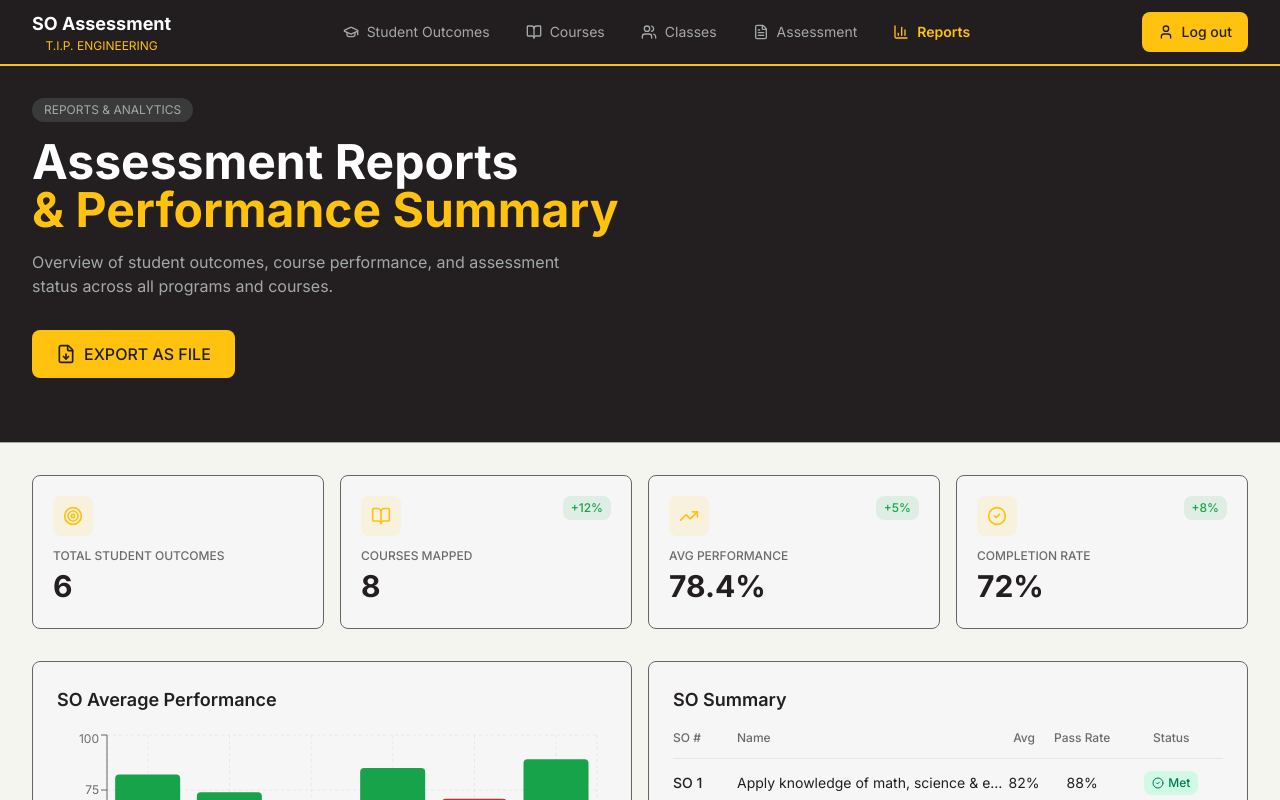
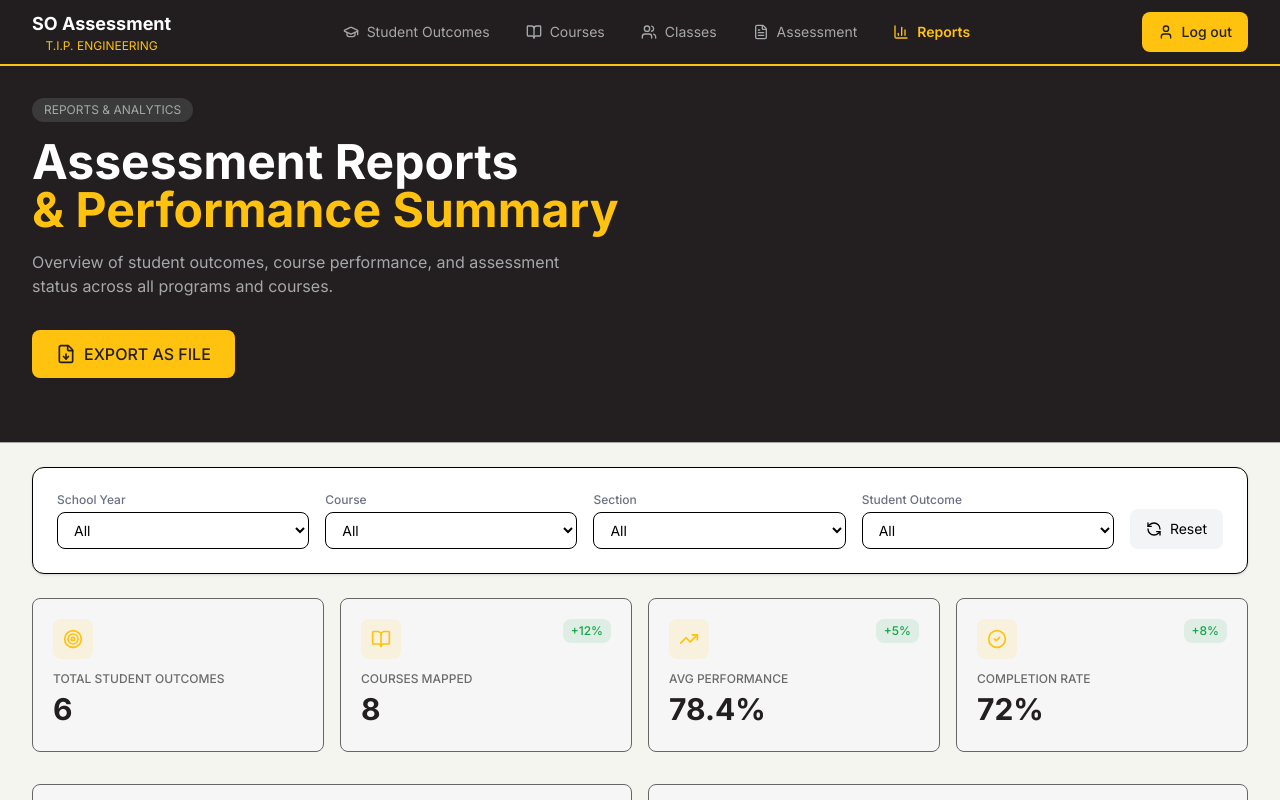
Before and after one commit to mrabaajr/Students-Outcomes-Assessment-System, a React (Vite) app in the folder frontend/: page /programchair/reports in a window 1280 px wide. Shown: the top 800 px of the page. Built offline with nearby package versions, Linux system fonts and the light colour scheme; sample sign-in values are in the browser's storage.

Commit message:
REPORTS AND SUMMARY PAGE FILTERS

```diff
--- /dev/null
+++ b/frontend/src/components/reports/reportsfilter.jsx
@@ -0,0 +1,104 @@
+import { RefreshCcw } from "lucide-react";
+
+export default function ReportsFilter({ filters, setFilters }) {
+
+  const handleChange = (e) => {
+    const { name, value } = e.target;
+    setFilters(prev => ({
+      ...prev,
+      [name]: value
+    }));
+  };
+
+  const handleReset = () => {
+    setFilters({
+      schoolYear: "",
+      course: "",
+      section: "",
+      outcome: ""
+    });
+  };
+
+  return (
+    <div className="bg-white rounded-xl shadow-sm border p-4 sm:p-6">
+      <div className="flex flex-col lg:flex-row lg:items-end gap-4">
+
+        {/* School Year */}
+        <div className="flex flex-col w-full lg:w-1/4">
+          <label className="text-xs font-medium text-gray-500 mb-1">
+            School Year
+          </label>
+          <select
+            name="schoolYear"
+            value={filters.schoolYear}
+            onChange={handleChange}
+            className="border rounded-lg px-3 py-2 text-sm"
+          >
+            <option value="">All</option>
+            <option value="2024-2025">2024-2025</option>
+            <option value="2023-2024">2023-2024</option>
+          </select>
+        </div>
+
+        {/* Course */}
+        <div className="flex flex-col w-full lg:w-1/4">
+          <label className="text-xs font-medium text-gray-500 mb-1">
+            Course
+          </label>
+          <select
+            name="course"
+            value={filters.course}
+            onChange={handleChange}
+            className="border rounded-lg px-3 py-2 text-sm"
+          >
+            <option value="">All</option>
+            <option value="CPE205A">CPE205A</option>
+            <option value="CPE301">CPE301</option>
+          </select>
+        </div>
+
+        {/* Section */}
+        <div className="flex flex-col w-full lg:w-1/4">
+          <label className="text-xs font-medium text-gray-500 mb-1">
+            Section
+          </label>
+          <select
+            name="section"
+            value={filters.section}
+            onChange={handleChange}
+            className="border rounded-lg px-3 py-2 text-sm"
+          >
+            <option value="">All</option>
+            <option value="CPE31S2">CPE31S2</option>
+          </select>
+        </div>
+
+        {/* Student Outcome */}
+        <div className="flex flex-col w-full lg:w-1/4">
+          <label className="text-xs font-medium text-gray-500 mb-1">
+            Student Outcome
+          </label>
+          <select
+            name="outcome"
+            value={filters.outcome}
+            onChange={handleChange}
+            className="border rounded-lg px-3 py-2 text-sm"
+          >
+            <option value="">All</option>
+            <option value="SO1">SO1</option>
+            <option value="SO2">SO2</option>
+          </select>
+        </div>
+
+        {/* Reset Button */}
+        <button
+          onClick={handleReset}
+          className="flex items-center gap-2 text-sm bg-gray-100 hover:bg-gray-200 px-4 py-2 rounded-lg"
+        >
+          <RefreshCcw className="w-4 h-4" />
+          Reset
+        </button>
+      </div>
+    </div>
+  );
+}
--- a/frontend/src/pages/programchair/Reports.jsx
+++ b/frontend/src/pages/programchair/Reports.jsx
@@ -1,12 +1,21 @@
+import { useState } from "react";
 import Navbar from "../../components/dashboard/Navbar";
 import Footer from "../../components/dashboard/Footer";
 import StatCards from "@/components/reports/StatCards.jsx";
 import SOPerformance from "@/components/reports/SOPerformance.jsx";
 import CourseSummary from "@/components/reports/CourseSummary.jsx";
 import AssessmentCompletion from "@/components/reports/AssessmentCompletion.jsx";
+import ReportsFilter from "@/components/reports/ReportsFilter.jsx";
 import { FileDown } from "lucide-react";
 
 export default function Reports() {
+  const [filters, setFilters] = useState({
+    schoolYear: "",
+    course: "",
+    section: "",
+    outcome: ""
+  });
+
   return (
     <div className="min-h-screen bg-background flex flex-col">
       <Navbar />
@@ -36,11 +45,17 @@ export default function Reports() {
           </div>
         </section>
 
-        <div className="max-w-7xl mx-auto px-4 sm:px-6 lg:px-8 py-6 sm:py-8 space-y-6 sm:space-y-8">
-          <StatCards />
-          <SOPerformance />
-          <CourseSummary />
-          <AssessmentCompletion />
+        {/* Filters */}
+        <div className="max-w-7xl mx-auto px-4 sm:px-6 lg:px-8 py-6">
+          <ReportsFilter filters={filters} setFilters={setFilters} />
+        </div>
+
+        {/* Report Content */}
+        <div className="max-w-7xl mx-auto px-4 sm:px-6 lg:px-8 pb-8 space-y-6 sm:space-y-8">
+          <StatCards filters={filters} />
+          <SOPerformance filters={filters} />
+          <CourseSummary filters={filters} />
+          <AssessmentCompletion filters={filters} />
         </div>
       </main>
 
```
